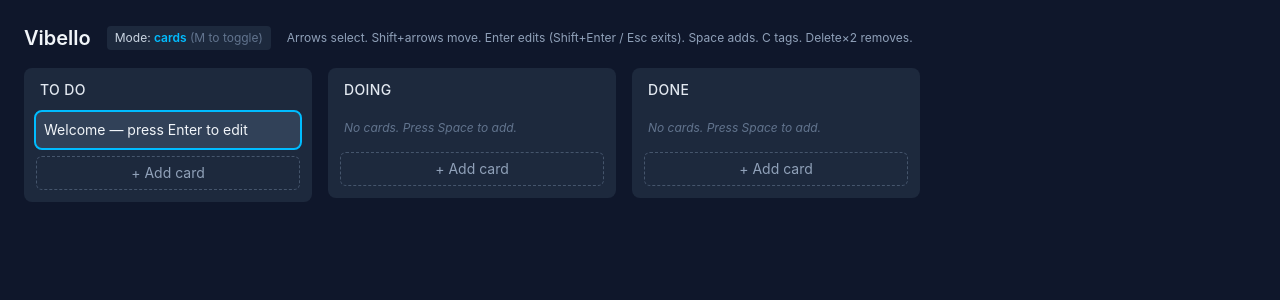
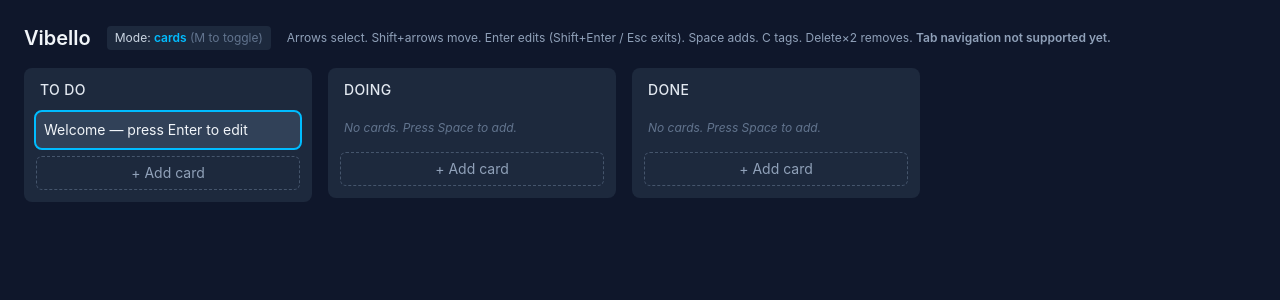
Before and after one commit to alexamy/vibello, a React (Vite) app: page / in a window 1280 px wide. Shown: the top 300 px of the page. Built offline with nearby package versions, Linux system fonts and the light colour scheme.

Commit message:
note Tab navigation not yet supported in header

```diff
--- a/src/Board.tsx
+++ b/src/Board.tsx
@@ -28,7 +28,7 @@
           <span className="text-slate-500">(M to toggle)</span>
         </span>
         <p className="text-xs text-slate-400">
-          Arrows select. Shift+arrows move. Enter edits (Shift+Enter / Esc exits). Space adds. C tags. Delete×2 removes.
+          Arrows select. Shift+arrows move. Enter edits (Shift+Enter / Esc exits). Space adds. C tags. Delete×2 removes. <strong className="font-semibold">Tab navigation not supported yet.</strong>
         </p>
       </header>
       <div className="flex gap-4 items-start">
```
